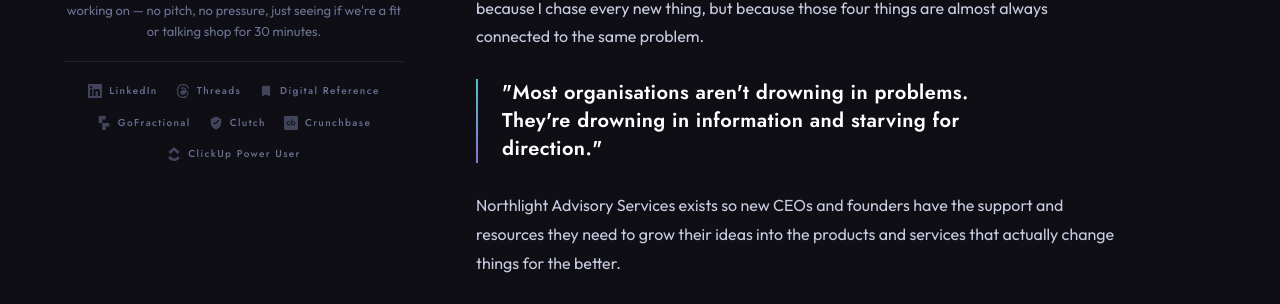
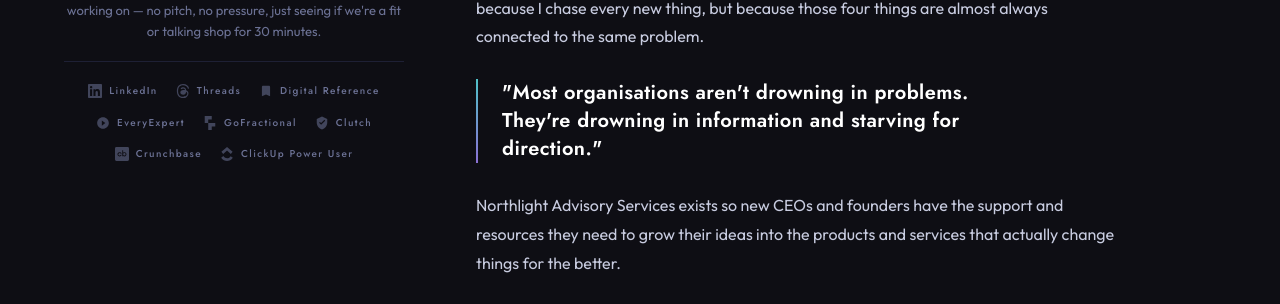
Before and after one commit to elizabethlemoine33-commits/bynorthlight-site, a Jekyll site: the page about.html, which Jekyll copies as it is, in a window 1280 px wide and 900 px high, scrolled down 601 px. Shown: the part 145-449 px from the top of the window. Built offline with Jekyll 4.4.1, drawn with Linux system fonts in a browser that asks for light colours.

Commit message:
Add EveryExpert to about page profile links (cred-row)

```diff
--- a/about-new.html
+++ b/about-new.html
@@ -306,6 +306,10 @@ head_extra: |
             <a href="https://www.digitalreference.co/resume/elizabeth-lemoine-6zzlbgcq" target="_blank" rel="noopener" class="cred-item" aria-label="Elizabeth Lemoine on Digital Reference">
               <svg width="14" height="14" viewBox="0 0 24 24" fill="currentColor" aria-hidden="true"><path d="M17 3H7c-1.1 0-2 .9-2 2v16l7-3 7 3V5c0-1.1-.9-2-2-2z"/></svg>
               Digital Reference
+            </a>
+            <a href="https://www.everyexpert.com/elizabethlemoine" target="_blank" rel="noopener" class="cred-item" aria-label="Elizabeth Lemoine on EveryExpert">
+              <svg width="14" height="14" viewBox="0 0 24 24" fill="currentColor" aria-hidden="true"><path d="M12 2C6.48 2 2 6.48 2 12s4.48 10 10 10 10-4.48 10-10S17.52 2 12 2zm-2 14.5v-9l6 4.5-6 4.5z"/></svg>
+              EveryExpert
             </a>
             <a href="https://www.gofractional.com/r/elizabeth-anne-randell-lemoine" target="_blank" rel="noopener" class="cred-item" aria-label="Elizabeth Lemoine on GoFractional">
               <svg width="14" height="14" viewBox="0 0 147 195" fill="currentColor" aria-hidden="true"><path fill-rule="evenodd" d="M0 0h97.912v48.75H48.956V97.5H0V0Zm48.956 97.5h97.911v48.75H97.912V195H48.956V97.5Z"/></svg>
--- a/about.html
+++ b/about.html
@@ -724,6 +724,10 @@
               <svg width="14" height="14" viewBox="0 0 24 24" fill="currentColor" aria-hidden="true"><path d="M17 3H7c-1.1 0-2 .9-2 2v16l7-3 7 3V5c0-1.1-.9-2-2-2z"/></svg>
               Digital Reference
             </a>
+            <a href="https://www.everyexpert.com/elizabethlemoine" target="_blank" rel="noopener" class="cred-item" aria-label="Elizabeth Lemoine on EveryExpert">
+              <svg width="14" height="14" viewBox="0 0 24 24" fill="currentColor" aria-hidden="true"><path d="M12 2C6.48 2 2 6.48 2 12s4.48 10 10 10 10-4.48 10-10S17.52 2 12 2zm-2 14.5v-9l6 4.5-6 4.5z"/></svg>
+              EveryExpert
+            </a>
             <a href="https://www.gofractional.com/r/elizabeth-anne-randell-lemoine" target="_blank" rel="noopener" class="cred-item" aria-label="Elizabeth Lemoine on GoFractional">
               <svg width="14" height="14" viewBox="0 0 147 195" fill="currentColor" aria-hidden="true"><path fill-rule="evenodd" d="M0 0h97.912v48.75H48.956V97.5H0V0Zm48.956 97.5h97.911v48.75H97.912V195H48.956V97.5Z"/></svg>
               GoFractional
```
